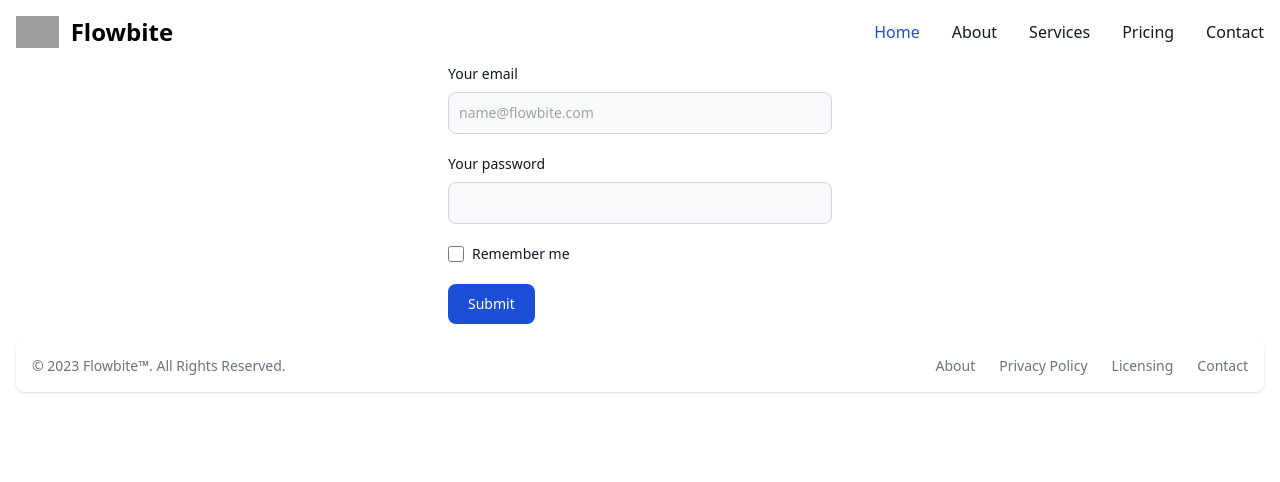
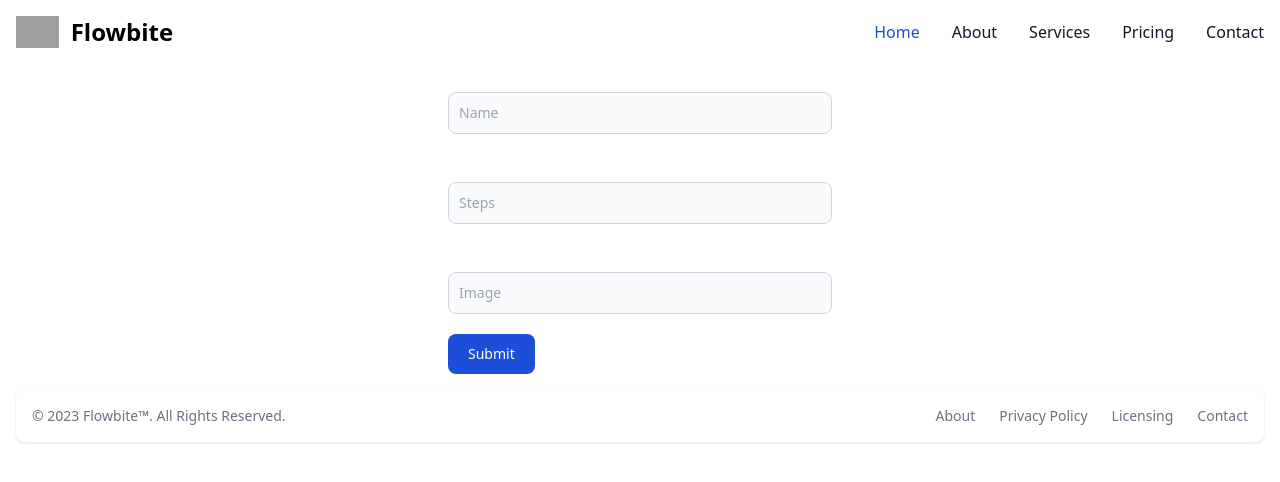
Before and after one commit to Ellian-1/recipes-website, a Next.js app: page /new in a window 1280 px wide. Shown: the top 482 px of the page. Built offline with nearby package versions, Linux system fonts and the light colour scheme; grey boxes are pictures that could not be loaded.

Commit message:
Adapt the template to the project's needs

```diff
--- a/src/app/new/page.tsx
+++ b/src/app/new/page.tsx
@@ -60,48 +60,47 @@
       <div className="mb-5">
         <label
           htmlFor="email"
-          className="block mb-2 text-sm font-medium text-gray-900 dark:text-white"
+          className="block mb-2 text-sm font-medium text-white dark:text-gray-900"
         >
-          Your email
+          Name:
         </label>
         <input
           type="email"
           id="email"
           className="bg-gray-50 border border-gray-300 text-gray-900 text-sm rounded-lg focus:ring-blue-500 focus:border-blue-500 block w-full p-2.5 dark:bg-gray-700 dark:border-gray-600 dark:placeholder-gray-400 dark:text-white dark:focus:ring-blue-500 dark:focus:border-blue-500"
-          placeholder="name@flowbite.com"
+          placeholder="Name"
           required
         />
       </div>
       <div className="mb-5">
         <label
           htmlFor="password"
-          className="block mb-2 text-sm font-medium text-gray-900 dark:text-white"
+          className="block mb-2 text-sm font-medium text-white dark:text-gray-900"
         >
-          Your password
+          Steps:
         </label>
         <input
           type="password"
           id="password"
           className="bg-gray-50 border border-gray-300 text-gray-900 text-sm rounded-lg focus:ring-blue-500 focus:border-blue-500 block w-full p-2.5 dark:bg-gray-700 dark:border-gray-600 dark:placeholder-gray-400 dark:text-white dark:focus:ring-blue-500 dark:focus:border-blue-500"
+          placeholder="Steps"
           required
         />
       </div>
-      <div className="flex items-start mb-5">
-        <div className="flex items-center h-5">
-          <input
-            id="remember"
-            type="checkbox"
-            value=""
-            className="w-4 h-4 border border-gray-300 rounded bg-gray-50 focus:ring-3 focus:ring-blue-300 dark:bg-gray-700 dark:border-gray-600 dark:focus:ring-blue-600 dark:ring-offset-gray-800 dark:focus:ring-offset-gray-800"
-            required
-          />
-        </div>
+      <div className="mb-5">
         <label
-          htmlFor="remember"
-          className="ms-2 text-sm font-medium text-gray-900 dark:text-gray-300"
+          htmlFor="password"
+          className="block mb-2 text-sm font-medium text-white dark:text-gray-900"
         >
-          Remember me
+          Image:
         </label>
+        <input
+          type="password"
+          id="password"
+          className="bg-gray-50 border border-gray-300 text-gray-900 text-sm rounded-lg focus:ring-blue-500 focus:border-blue-500 block w-full p-2.5 dark:bg-gray-700 dark:border-gray-600 dark:placeholder-gray-400 dark:text-white dark:focus:ring-blue-500 dark:focus:border-blue-500"
+          placeholder="Image"
+          required
+        />
       </div>
       <button
         type="submit"
```
